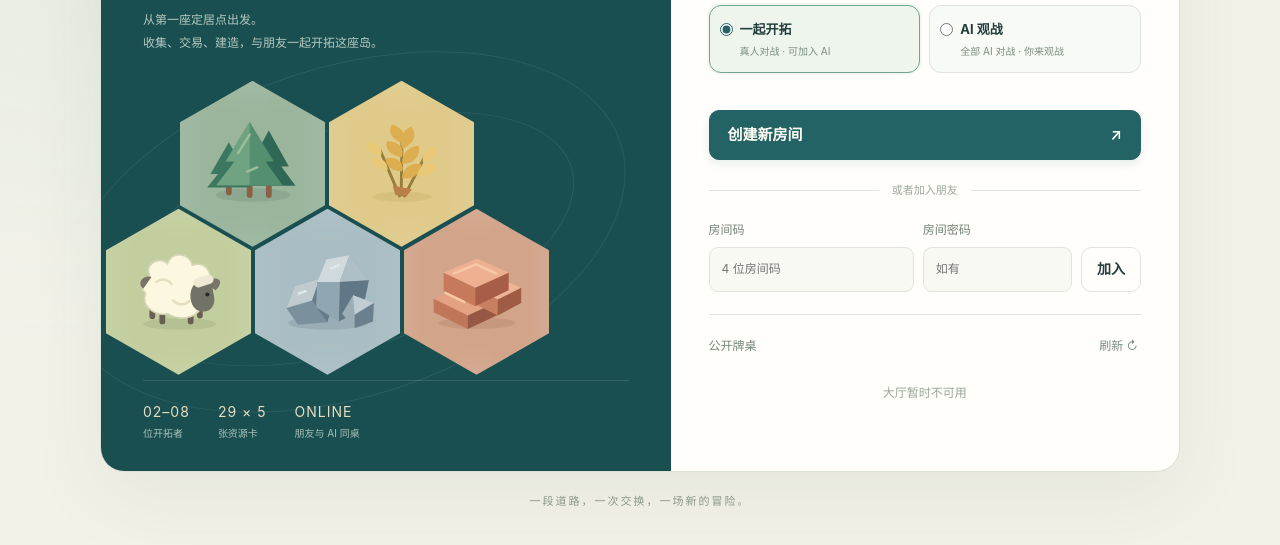
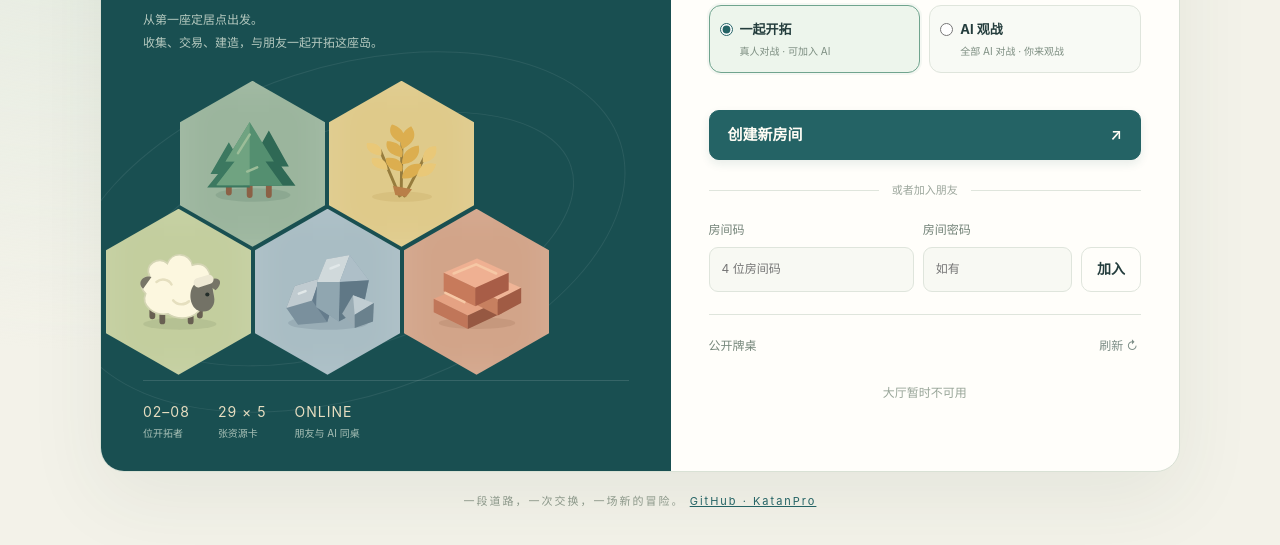
Before and after one commit to xhd0728/KatanPro, a website: page public/index.html in a window 1280 px wide. Shown: the part 327-872 px from the top of the page. Drawn offline with Linux system fonts and the light colour scheme; no server answers.

Commit message:
feat(ui): add github repository link to lobby

```diff
--- a/public/index.html
+++ b/public/index.html
@@ -43,7 +43,7 @@
       </div>
     </div>
   </div>
-  <div class="lobby-footer">一段道路，一次交换，一场新的冒险。</div>
+  <div class="lobby-footer">一段道路，一次交换，一场新的冒险。 <a href="https://github.com/xhd0728/KatanPro" target="_blank" rel="noopener noreferrer" aria-label="在 GitHub 查看 KatanPro 开源项目">GitHub · KatanPro</a></div>
 </div>
 <div id="game" class="screen" hidden>
   <header class="game-header">
```
